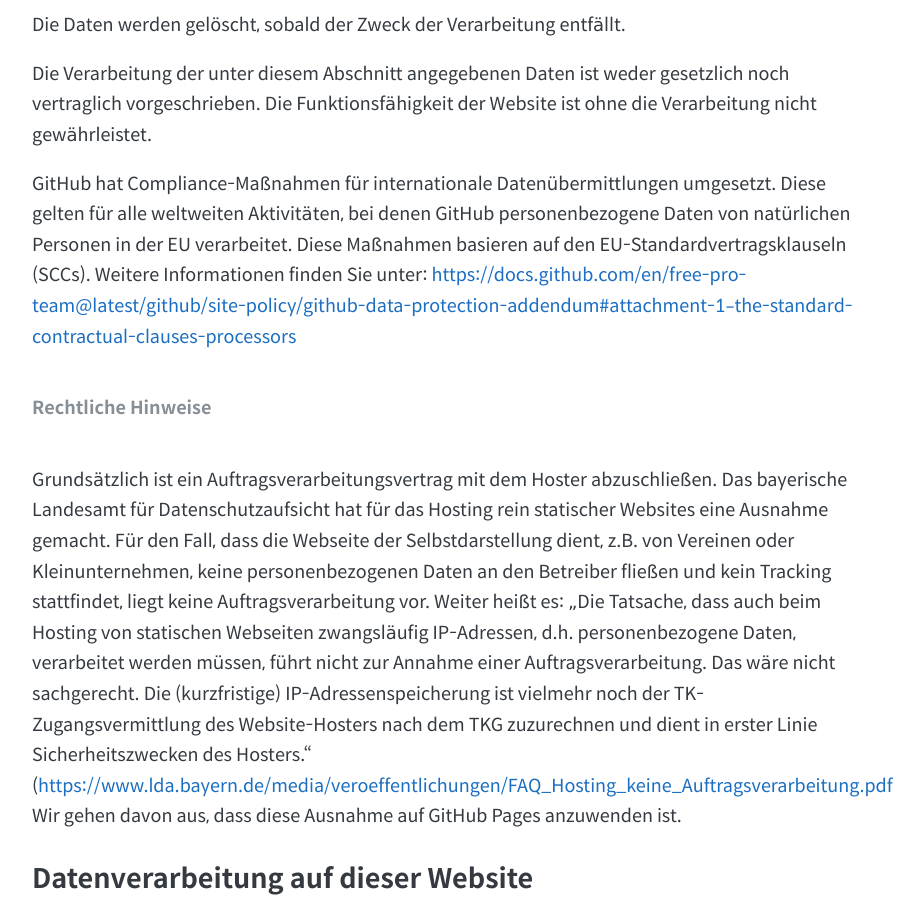
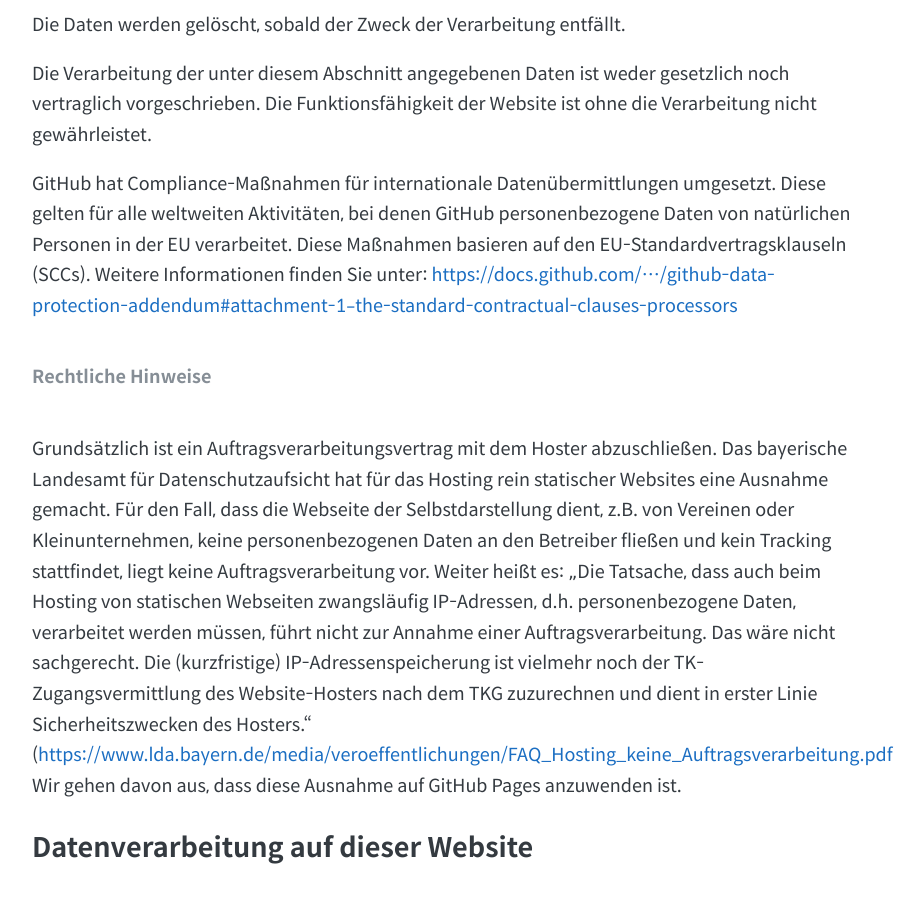
Before and after one commit to netbuk/blog, a Jekyll site: the page built from privacy.md, in a window 1280 px wide and 900 px high, scrolled down 2350 px. Shown: the whole window, without its empty margins (194-1118 px from the left). Built offline with Jekyll 4.4.1, drawn with Linux system fonts in a browser that asks for light colours; some of the changed lines change nothing that is shown.

Commit message:
no message

```diff
--- a/privacy.md
+++ b/privacy.md
@@ -41,7 +41,7 @@ Die Daten werden gelöscht, sobald der Zweck der Verarbeitung entfällt.
 
 Die Verarbeitung der unter diesem Abschnitt angegebenen Daten ist weder gesetzlich noch vertraglich vorgeschrieben. Die Funktionsfähigkeit der Website ist ohne die Verarbeitung nicht gewährleistet.
 
-GitHub hat Compliance-Maßnahmen für internationale Datenübermittlungen umgesetzt. Diese gelten für alle weltweiten Aktivitäten, bei denen GitHub personenbezogene Daten von natürlichen Personen in der EU verarbeitet. Diese Maßnahmen basieren auf den EU-Standardvertragsklauseln (SCCs). Weitere Informationen finden Sie unter: [https://docs.github.com/en/free-pro-team@latest/github/site-policy/github-data-protection-addendum#attachment-1–the-standard-contractual-clauses-processors](https://docs.github.com/en/free-pro-team@latest/github/site-policy/github-data-protection-addendum#attachment-1–the-standard-contractual-clauses-processors)
+GitHub hat Compliance-Maßnahmen für internationale Datenübermittlungen umgesetzt. Diese gelten für alle weltweiten Aktivitäten, bei denen GitHub personenbezogene Daten von natürlichen Personen in der EU verarbeitet. Diese Maßnahmen basieren auf den EU-Standardvertragsklauseln (SCCs). Weitere Informationen finden Sie unter: [https://docs.github.com/.../github-data-protection-addendum#attachment-1–the-standard-contractual-clauses-processors](https://docs.github.com/en/free-pro-team@latest/github/site-policy/github-data-protection-addendum#attachment-1–the-standard-contractual-clauses-processors)
 
 ###### Rechtliche Hinweise
 
```
